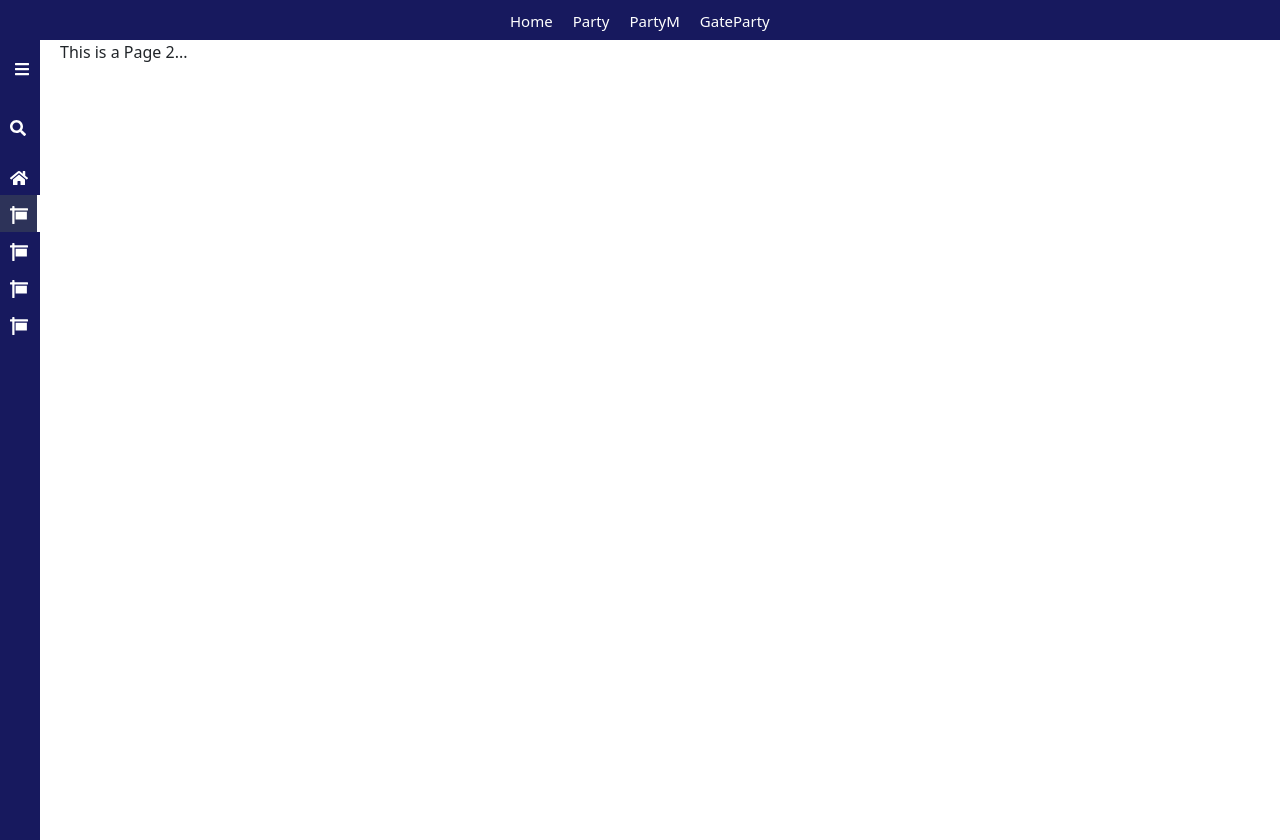
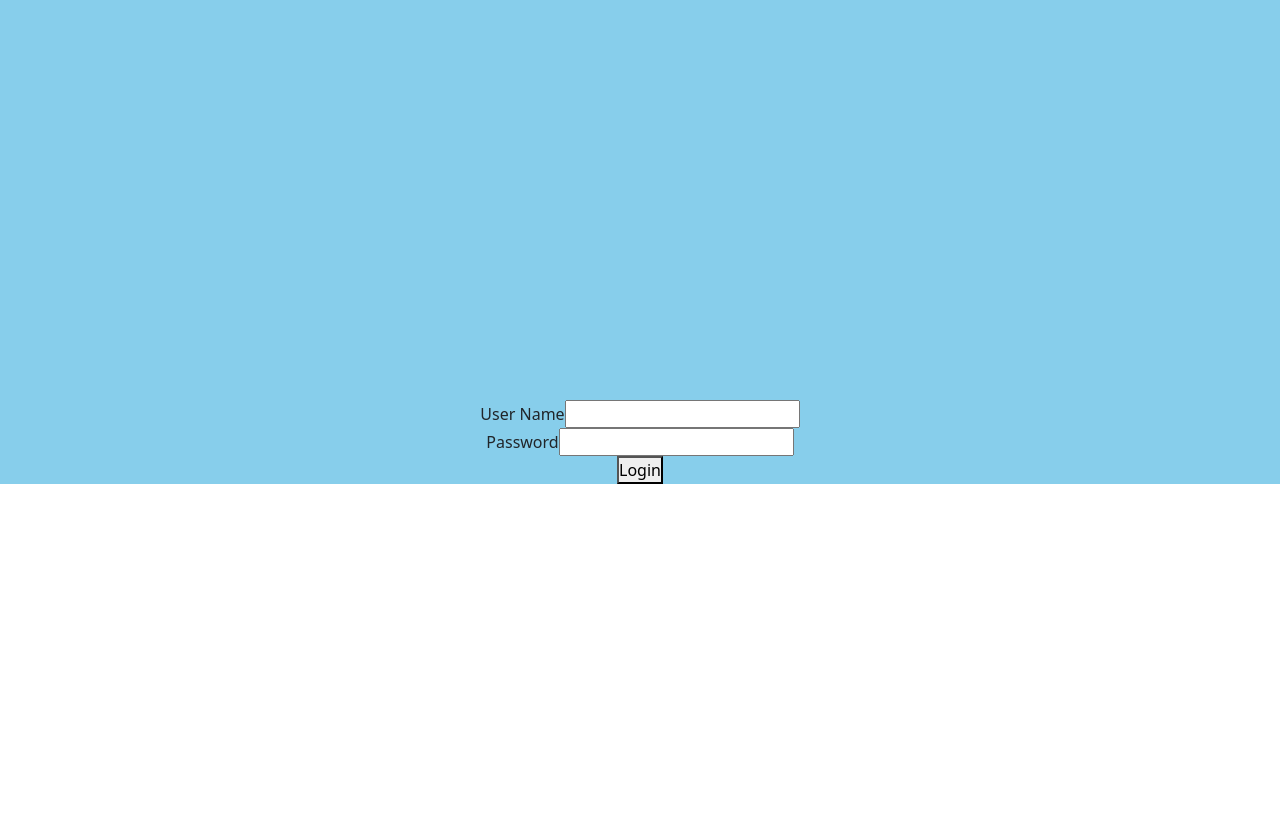
Before and after one commit to MubasharMurtza/ReactPro, a React (Create React App) app: page /page2 in a window 1280 px wide. After the commit the page ends 800 px from the top, so only its background shows below. Built offline with nearby package versions, Linux system fonts and the light colour scheme.

Commit message:
Sidebar complete and Login page Start

```diff
--- a/src/App.js
+++ b/src/App.js
@@ -2,11 +2,13 @@ import React from "react";
 import "./index.css";
 import NavbarLink from "./Components/Nav/NavbarLink";
 import Topbar from "./Components/Nav/Topbar";
+import BasicForm from "./Components/BasicForm";
 
 function App() {
   return (
     <>
-        <NavbarLink />
+      {/* <NavbarLink /> */}
+      <BasicForm />
     </>
   );
 }
--- /dev/null
+++ b/src/Components/BasicForm.js
@@ -0,0 +1,26 @@
+import React, { useState } from "react";
+import "../index.css"
+
+function BasicForm() {
+    const [user, setuser] = useState("")
+    const [pass, setPass] = useState("")
+  return (
+    <>
+      <div className="background">
+        <form action="">
+          <div>
+            <label>User Name</label>
+            <input type="text" name="userName" id="userName" autoComplete="off" value={user} onChange={(e) => setuser(e.target.value)} />
+          </div>
+          <div>
+            <label>Password</label>
+            <input type="password" name="password" id="password" autoComplete="off" value={pass} onChange={(e) => setPass(e.target.value)} />
+          </div>
+          <button type="submit">Login</button>
+        </form>
+      </div>
+    </>
+  );
+}
+
+export default BasicForm;
--- a/src/Components/Nav/Sidebar.css
+++ b/src/Components/Nav/Sidebar.css
@@ -8,6 +8,7 @@ main{
     background-color:rgb(23, 25, 94);
     color: white;
     height: 100vh;
+    overflow-y: auto;
 }
 .top{
     display: flex;
@@ -48,6 +49,10 @@ a{
     padding: 5px 10px;
     font-size: 18px;
 }
+.menu:hover{
+    cursor: pointer;
+    background: rgb(45, 51, 89);
+}
 .menuItem{
     display: flex;
     gap: 10px;
@@ -65,7 +70,6 @@ a{
     background: rgb(45, 51, 89);
 }
 .active{
-    border-right: 3px solid white;
     transition: 0.2s cubic-bezier(0.6, -0.28, 0.500, 0.045);
     background: rgb(45, 51, 89);
 }
--- a/src/Components/Nav/Sidebar.js
+++ b/src/Components/Nav/Sidebar.js
@@ -1,4 +1,4 @@
-import React, { useState } from "react";
+import React, { useEffect, useState } from "react";
 import "./Sidebar.css";
 import nflogo from "./Pics/nflogo.png";
 import { FaBars, FaSign, FaSearch, FaHome } from "react-icons/fa";
@@ -21,28 +21,76 @@ const dataArray = [
         path: "/page2",
         name: "Page2",
         icon: <FaHome />,
-      },
-    ],
+      }
+    ]
   },
   {
     path: "/page2",
     name: "Software2",
     icon: <FaSign />,
+    subArray: [
+      {
+        path: "/page1",
+        name: "Page1",
+        icon: <FaHome />,
+      },
+      {
+        path: "/page2",
+        name: "Page2",
+        icon: <FaHome />,
+      }
+    ]
   },
   {
     path: "/page3",
     name: "Software3",
     icon: <FaSign />,
+    subArray: [
+      {
+        path: "/page1",
+        name: "Page1",
+        icon: <FaHome />,
+      },
+      {
+        path: "/page2",
+        name: "Page2",
+        icon: <FaHome />,
+      }
+    ]
   },
   {
     path: "/page4",
     name: "Software4",
     icon: <FaSign />,
+    subArray: [
+      {
+        path: "/page1",
+        name: "Page1",
+        icon: <FaHome />,
+      },
+      {
+        path: "/page2",
+        name: "Page2",
+        icon: <FaHome />,
+      }
+    ]
   },
   {
     path: "/page5",
     name: "Software5",
     icon: <FaSign />,
+    subArray: [
+      {
+        path: "/page1",
+        name: "Page1",
+        icon: <FaHome />,
+      },
+      {
+        path: "/page2",
+        name: "Page2",
+        icon: <FaHome />,
+      }
+    ]
   },
 ];
 
@@ -124,7 +172,7 @@ function Sidebar({ Children }) {
           <section className="arr">
             {dataArray.map((dt, index) => {
               if (dt.subArray) {
-                return <SubArr showAnimation={showAnimation} isShow={isShow} dt={dt} key={dt.name} />;
+                return <SubArr showAnimation={showAnimation} isShow={isShow} dt={dt} key={dt.name} setisShow={setisShow} />;
               }
               return (
                 <NavLink
--- a/src/Components/Nav/SubArr.js
+++ b/src/Components/Nav/SubArr.js
@@ -1,29 +1,58 @@
 import { AnimatePresence, motion } from "framer-motion";
-import React, { useState } from "react";
+import React, { useEffect, useState } from "react";
 import { FaAngleDown } from "react-icons/fa";
 import { NavLink } from "react-router-dom";
 import "./Sidebar.css";
 
-function SubArr({ dt, showAnimation, isShow }) {
+function SubArr({ dt, showAnimation, isShow,setisShow }) {
   const subArrAnimation = {
     hidden: {
+      opacity: 0,
       height: 0,
-      opacity: 0,
+      padding: 0,
       transition: {
-        duration: 1,
+        duration: 0.3,
+        when: "afterChildren",
       },
     },
     show: {
       opacity: 1,
       height: "auto",
       transition: {
-        duration: 1,
+        duration: 0.3,
+        when: "beforeChildren",
       },
     },
   };
 
+  const menuItemAnimation = {
+    hidden: (i) => ({
+      padding: 0,
+      x: "-100%",
+      transition: {
+        duration: (i + 1) * 0.3,
+      },
+    }),
+    show: (i) => ({
+      x: 0,
+      transition: {
+        duration: (i + 1) * 0.3,
+      },
+    }),
+  };
+
   const [isSubArr, setIsSubArr] = useState(false);
-  const togglesubArr = () => setIsSubArr(!isSubArr);
+  const togglesubArr = () => {
+    setIsSubArr(!isSubArr);
+    setisShow(true);
+}
+
+useEffect(() => {
+    if(!isShow){
+      setIsSubArr(false)
+    }
+  }, [isShow])
+
 
   return (
     <>
@@ -44,42 +73,42 @@ function SubArr({ dt, showAnimation, isShow }) {
             )}
           </AnimatePresence>
         </div>
-        <div>
+        {isShow && (
+          <motion.div animate={isSubArr ? {rotate:-90} : {rotate:0}}>
             <FaAngleDown />
+          </motion.div>
+        )}
       </div>
-      </div>
+      <AnimatePresence>
         {isSubArr && (
           <motion.div
+            variants={subArrAnimation}
             initial="hidden"
             animate="show"
             exit="hidden"
             className="menuContainer"
           >
             {dt.subArray.map((subarr, i) => (
+              <motion.div variants={showAnimation} custom={i} key={i}>
                 <NavLink
                   activClassName="activ"
                   to={subarr.path}
-              key={i}
                   className="link"
                 >
                   <div className="icon">{subarr.icon}</div>
                   <AnimatePresence>
                     {isShow && (
-                  <motion.div
-                    variants={subArrAnimation}
-                    initial="hidden"
-                    animate="show"
-                    exit="hidden"
-                    className="title"
-                  >
+                      <motion.div variants={showAnimation} className="title">
                         {subarr.name}
                       </motion.div>
                     )}
                   </AnimatePresence>
                 </NavLink>
+              </motion.div>
             ))}
           </motion.div>
         )}
+      </AnimatePresence>
     </>
   );
 }
--- a/src/index.css
+++ b/src/index.css
@@ -3,3 +3,10 @@
   padding: 0;
   box-sizing: border-box;
 }
+.background{
+  background: skyblue;
+  width: 100%;
+  height: 100%;
+  text-align: center;
+  padding-top: 400px;
+}
```
Lines whose indentation alone changed are shown as unchanged.
